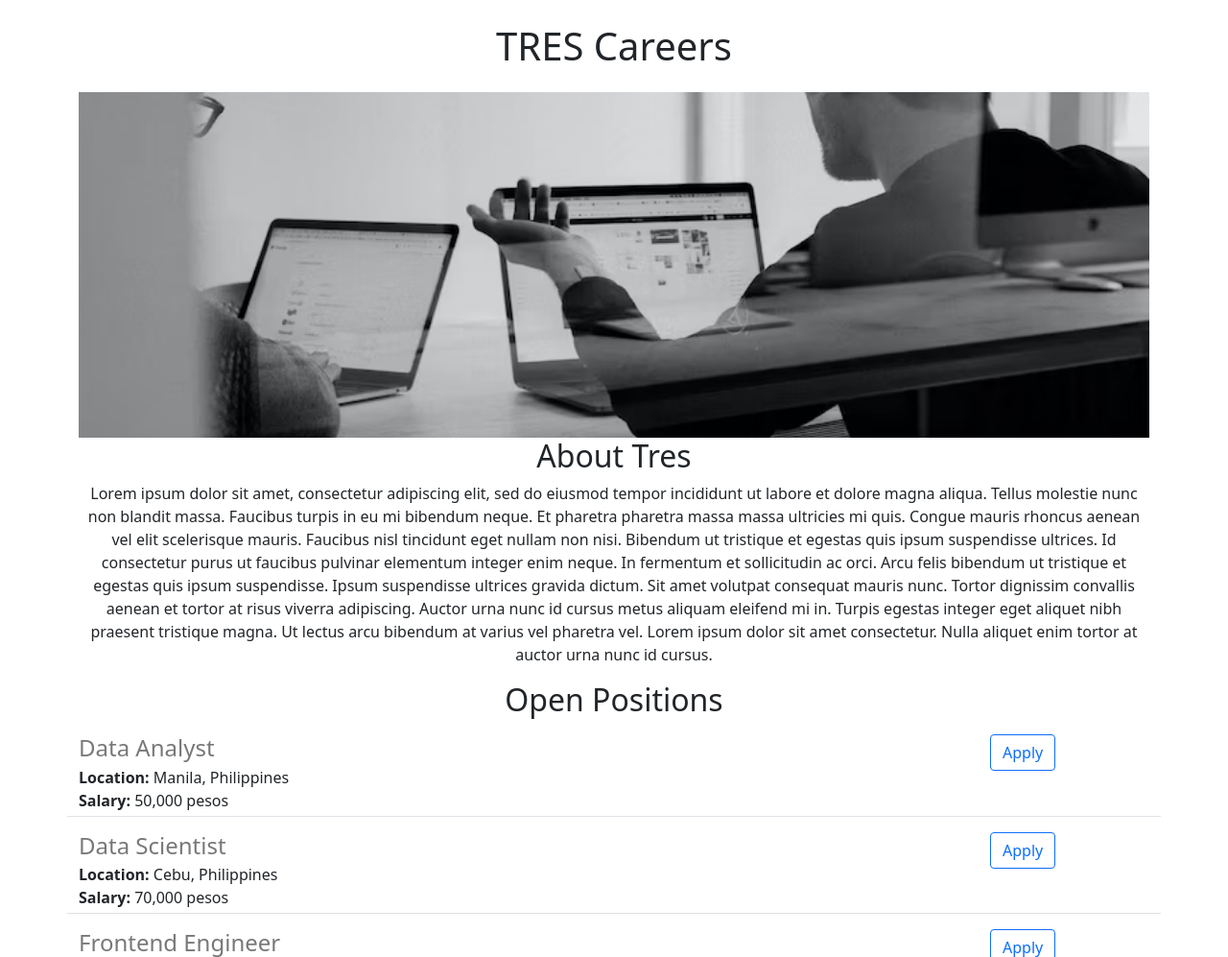
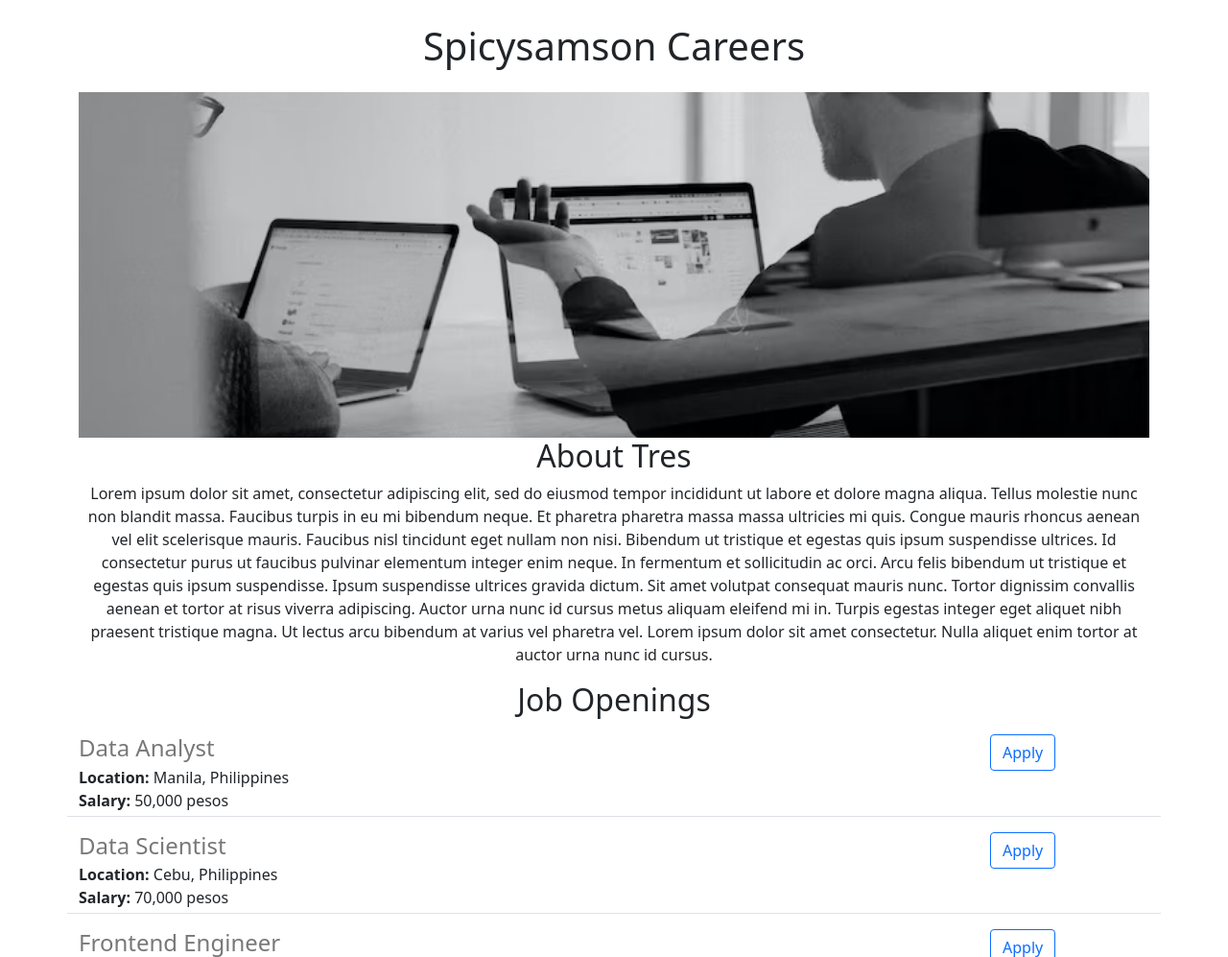
Before and after one commit to SPICYSAMSON/day-64--FREECODE-CAMP-FLASK-, a Flask app: page / in a window 1280 px wide. Shown: the top 997 px of the page at 96% size. Run offline with Flask 3, Linux system fonts and the light colour scheme.

Commit message:
Made some changes

```diff
--- a/app.py
+++ b/app.py
@@ -33,7 +33,7 @@ JOBS =[
 def hello_tres():
     return render_template('home.html',
                            jobs=JOBS,
-                           company_name = "TRES")
+                           company_name = "Spicysamson")
 
 @app.route("/api/jobs")
 def list_jobs():
--- a/templates/home.html
+++ b/templates/home.html
@@ -21,7 +21,7 @@
         <h2 class="text-center">About Tres</h2>
         <p class="text-center">Lorem ipsum dolor sit amet, consectetur adipiscing elit, sed do eiusmod tempor incididunt ut labore et dolore magna aliqua. Tellus molestie nunc non blandit massa. Faucibus turpis in eu mi bibendum neque. Et pharetra pharetra massa massa ultricies mi quis. Congue mauris rhoncus aenean vel elit scelerisque mauris. Faucibus nisl tincidunt eget nullam non nisi. Bibendum ut tristique et egestas quis ipsum suspendisse ultrices. Id consectetur purus ut faucibus pulvinar elementum integer enim neque. In fermentum et sollicitudin ac orci. Arcu felis bibendum ut tristique et egestas quis ipsum suspendisse. Ipsum suspendisse ultrices gravida dictum. Sit amet volutpat consequat mauris nunc. Tortor dignissim convallis aenean et tortor at risus viverra adipiscing. Auctor urna nunc id cursus metus aliquam eleifend mi in. Turpis egestas integer eget aliquet nibh praesent tristique magna. Ut lectus arcu bibendum at varius vel pharetra vel. Lorem ipsum dolor sit amet consectetur. Nulla aliquet enim tortor at auctor urna nunc id cursus.</p>
 
-        <h2 class="text-center">Open Positions</h2>
+        <h2 class="text-center">Job Openings</h2>
 
         <p>
             {% for job in jobs%}
```
